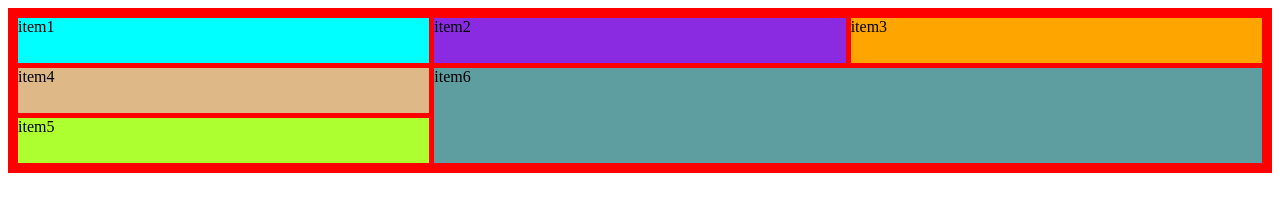
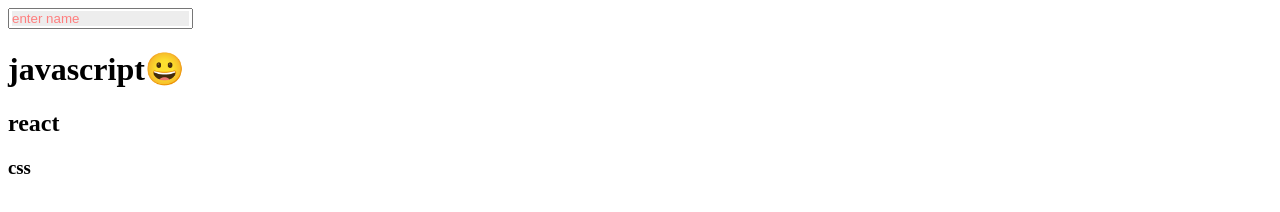
Before and after one commit to HARISHMALISETTY/27r, a plain HTML site: page index.html in a window 1280 px wide. Drawn offline with Linux system fonts and the light colour scheme.

Commit message:
transforms

```diff
--- a/index.html
+++ b/index.html
@@ -5,52 +5,118 @@
     <meta name="viewport" content="width=device-width, initial-scale=1.0" />
     <title>Document</title>
     <style>
-      .md {
-        background-color: red;
-        padding: 10px;
-        display: grid;
-        grid-template-areas:
-          "area1 area2 area3"
-          "area4 area6 area6"
-          "area5 area6 area6";
-        grid-template-rows: 45px 45px 45px;
-        gap: 5px;
-      }
-      .item1 {
-        background-color: aqua;
-        grid-area: area1;
-      }
-      .item2 {
-        background-color: blueviolet;
-        grid-area: area2;
-      }
-      .item3 {
-        background-color: orange;
-        grid-area: area3;
+      /* li:last-child{
+      color: red;
+    } */
+      /*
+      li:nth-child(2) {
+        color: orange;
       }
 
-      .item4 {
-        background-color: burlywood;
-        grid-area: area4;
+      div:nth-child(2) {
+        background-color: red;
+
+      } */
+/*
+      h1:first-of-type {
+        color: red;
       }
-      .item5 {
-        background-color: greenyellow;
-        grid-area: area5;
+
+      h1:last-of-type{
+        color: green;
+      } */
+
+      /* h1:nth-of-type(2n-1){
+
+        color: orange;
+
+      } */
+
+      /* p::selection{
+        font-size: 20px;
+        color: red;
+        background-color: orange;
+
+      } */
+
+      /* li::marker{
+        color: red;
+        content: "ok ";
+      } */
+
+      h1::after{
+
+        content: "😀";
+
+        /* color: red;
+        background-color: orange;
+        border: 2px solid; */
+        /* font-size: 120px; */
       }
-      .item6 {
-        background-color: cadetblue;
-        grid-area: area6;
+
+      ::placeholder{
+        color: red;
+        opacity: 0.5;
+        background-color: gainsboro;
       }
     </style>
   </head>
   <body>
-    <div class="md">
-      <div class="item1">item1</div>
-      <div class="item2">item2</div>
-      <div class="item3">item3</div>
-      <div class="item4">item4</div>
-      <div class="item5">item5</div>
-      <div class="item6">item6</div>
+
+
+    <form action="">
+      <input type="text" placeholder="enter name">
+
+    </form>
+    <h1>javascript</h1>
+    <h2>react</h2>
+    <h3>css</h3>
+    <!-- <ul>
+      <li>list1</li>
+      <li>list2</li>
+      <li>list3</li>
+      <li>list4</li>
+    </ul> -->
+    <!-- <section>
+      <div>
+        div-one
+        <div>div-one_one</div>
+        <div>div-one_two</div>
+      </div>
+      <div>div-two</div>
+      <div>div-three</div>
+      <div>div-four</div>
+    </section>
+
+    <ul>
+      <li>list1</li>
+      <li>list2</li>
+      <li>list3</li>
+      <li>list4</li>
+    </ul>
+
+    <ul>
+      <li>one</li>
+      <li>two</li>
+      <li>three</li>
+      <li>four</li>
+    </ul> -->
+    <!-- <div>
+      <h1>helloo</h1>
+      <h1>welcome</h1>
+      <h1>27r</h1>
     </div>
+
+    <h1>okkkkkk</h1>
+    <h1>okkkkkk</h1> -->
+
+    <!-- <p>Lorem, ipsum dolor sit amet consectetur adipisicing elit. Voluptatum explicabo quis quidem dolore adipisci beatae, inventore debitis! Rem, accusantium. Quis aliquam excepturi velit aperiam atque alias ullam quas earum dolor.</p> -->
+
+
+
+
+
   </body>
 </html>
+
+<!-- why not linkedin..?? -->
```
Also changed, not shown: transforms.html (added, +52 -0 lines), README.md, base.html (deleted).
